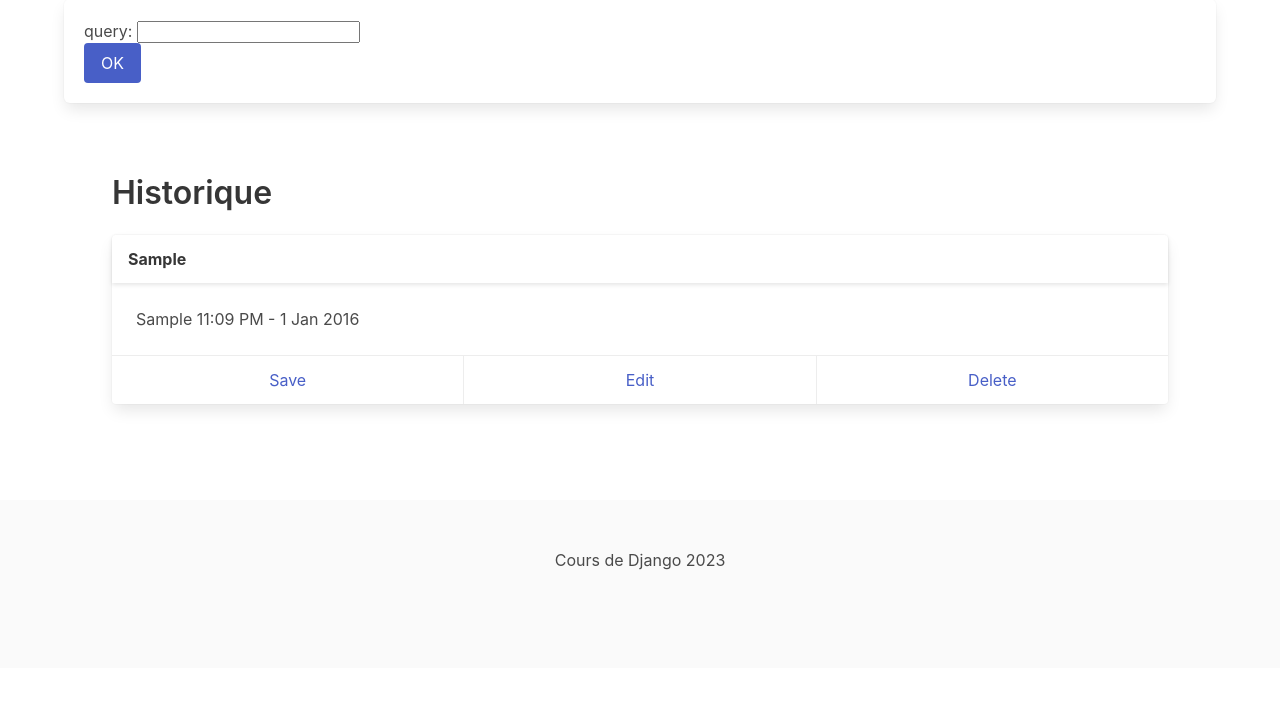
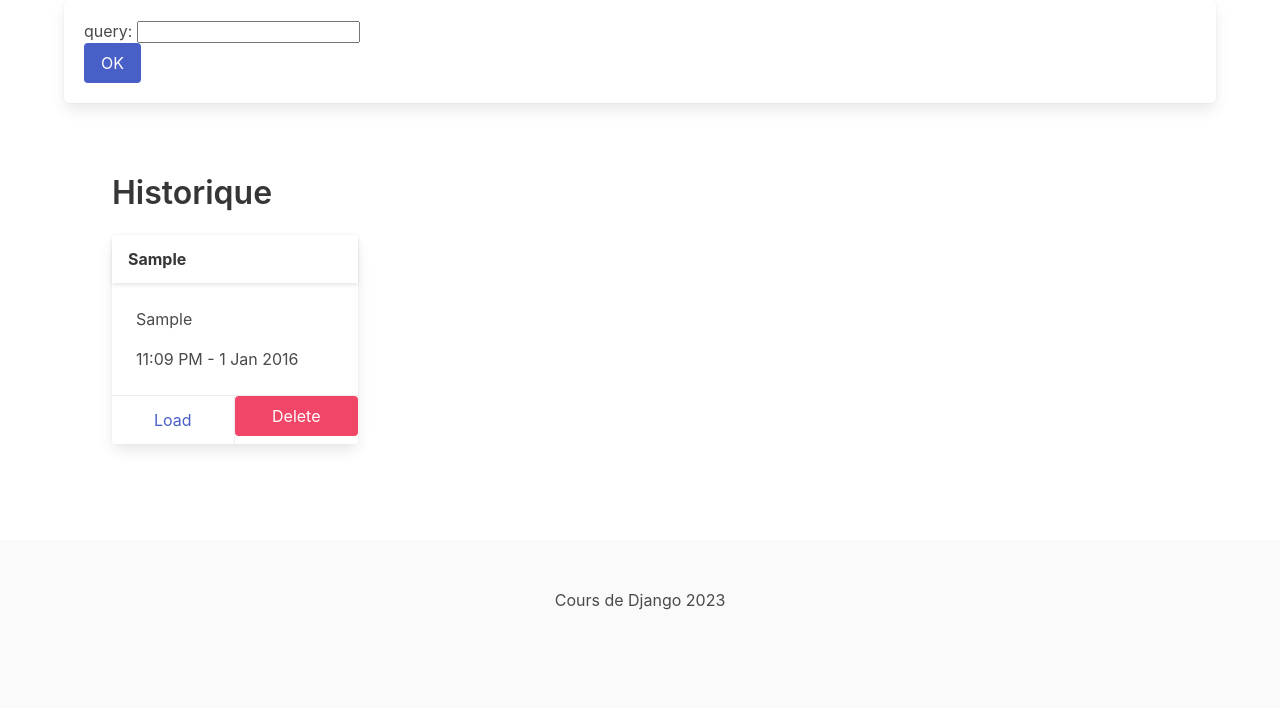
Before and after one commit to yostane/cours-python, a Django app: template material/django/mysite/promptai/templates/bulma-demo.html in a window 1280 px wide. Shown: the part 175-883 px from the top of the page. Before the commit the page ends 745 px from the top, so only its background shows below. Run offline with Django 4.2, Linux system fonts and the light colour scheme; the template is opened without the code that fills it: values that come from a table or form of the project are taken from there, others are empty; tables that the repository leaves empty hold one stand-in row (values such as "Sample post").

Commit message:
Préparation des liens de chargement et de suppression

```diff
--- a/material/django/mysite/promptai/templates/bulma-demo.html
+++ b/material/django/mysite/promptai/templates/bulma-demo.html
@@ -18,21 +18,22 @@
         <h1 class="title">Historique</h1>
         <div class="columns is-multiline">
             {% for prompt in prompts %}
-                <div class="column">
+                <div class="column is-one-quarter">
                     <div class="card">
                         <header class="card-header">
                             <p class="card-header-title">{{ prompt.query }}</p>
                         </header>
                         <div class="card-content">
                             <div class="content">
-                                {{ prompt.reply }}
+                                <p>{{ prompt.reply }}</p>
                                 <time datetime="2016-1-1">11:09 PM - 1 Jan 2016</time>
                             </div>
                         </div>
                         <footer class="card-footer">
-                            <a href="#" class="card-footer-item">Save</a>
-                            <a href="#" class="card-footer-item">Edit</a>
-                            <a href="#" class="card-footer-item">Delete</a>
+                            <a href="{% url 'bulma-demo' %}?load_id={{ prompt.id }}"
+                               class="card-footer-item">Load</a>
+                            <a href="{% url 'bulma-demo' %}?del_id={{ prompt.id }}"
+                               class="card-footer-item button is-danger">Delete</a>
                         </footer>
                     </div>
                 </div>
```
